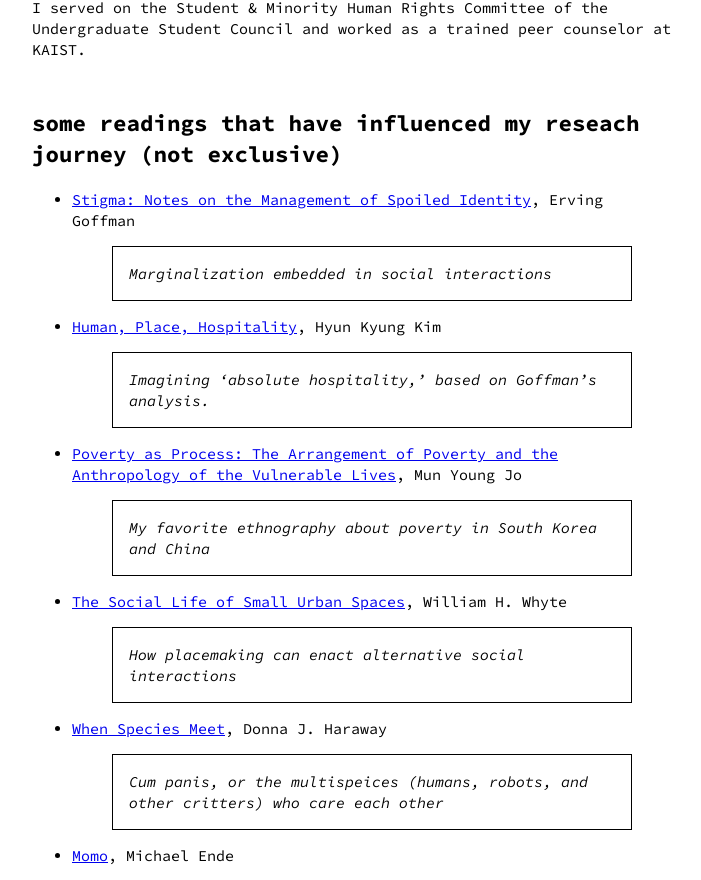
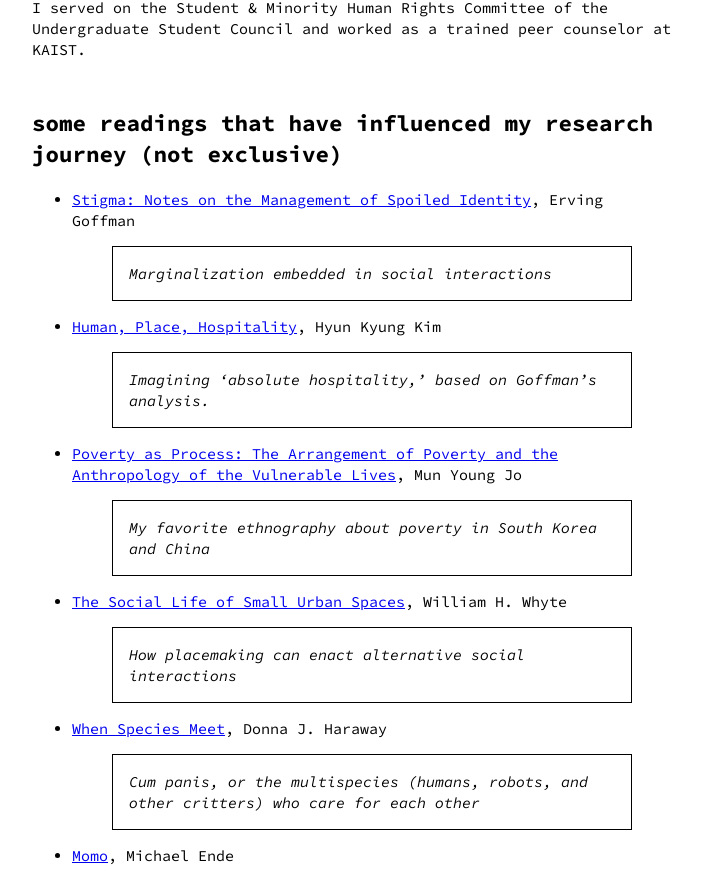
Before and after one commit to eunkiyomi/eunkiyomi.github.io, a Jekyll site: the page built from _posts/2025-02-05-eunki-as-researcher.md, in a window 1280 px wide and 1400 px high, scrolled down 1036 px. Shown: the part 151-1031 px from the top of the window, without its empty margins (288-989 px from the left). Built offline with Jekyll 4.4.1, drawn with Linux system fonts in a browser that asks for light colours.

Commit message:
resolve typos

```diff
--- a/_posts/2025-02-05-eunki-as-researcher.md
+++ b/_posts/2025-02-05-eunki-as-researcher.md
@@ -45,7 +45,7 @@ I served on the Student & Minority Human Rights Committee of the Undergraduate S
 
 [^public-spheres]: Some people may realize Jürgen Habermas's theory when I say 'public spheres.' I think that can be a good start to share my hope of genuine and inclusive communication, but I am not an expert on his theory yet. Thus, please do not think of it as a rigorous use of 'public sphere,' if you are knowledgeable about that concept. Also, I intentionally used a plural form of 'public spheres' because I think there can be multiple forms of public spheres working well in particular contexts, which I hope to explore.
 
-## some readings that have influenced my reseach journey (not exclusive)
+## some readings that have influenced my research journey (not exclusive)
 
 - [Stigma: Notes on the Management of Spoiled Identity](https://en.wikipedia.org/wiki/Stigma:_Notes_on_the_Management_of_Spoiled_Identity), Erving Goffman
   > Marginalization embedded in social interactions
@@ -56,7 +56,7 @@ I served on the Student & Minority Human Rights Committee of the Undergraduate S
 - [The Social Life of Small Urban Spaces](https://en.wikipedia.org/wiki/The_Social_Life_of_Small_Urban_Spaces), William H. Whyte
   > How placemaking can enact alternative social interactions
 - [When Species Meet](https://www.upress.umn.edu/9780816650460/when-species-meet/), Donna J. Haraway
-  > Cum panis, or the multispeices (humans, robots, and other critters) who care each other
+  > Cum panis, or the multispecies (humans, robots, and other critters) who care for each other
 - [Momo](https://en.wikipedia.org/wiki/Momo_(novel)), Michael Ende
   > Listening and alternative temporalities ([my note]({% link _posts/2025-09-25-grandma.md %}))
 - [Ways of Seeing](https://en.wikipedia.org/wiki/Ways_of_Seeing), John Berger
```
Also changed, not shown: _posts/2025-09-25-grandma.md (+1 -1 lines), _posts/2025-11-15-notes-on-cumpa.md (+2 -2 lines).
